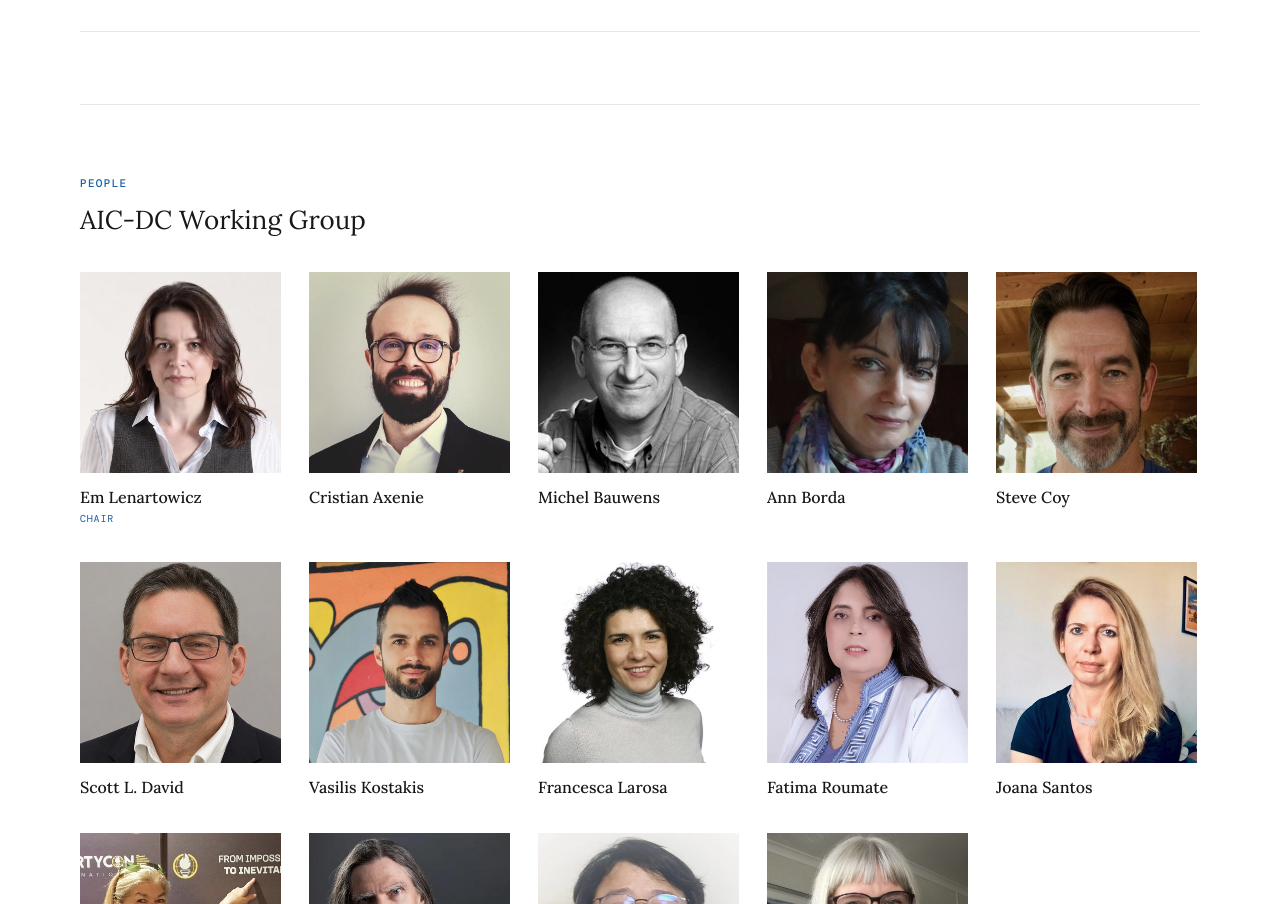
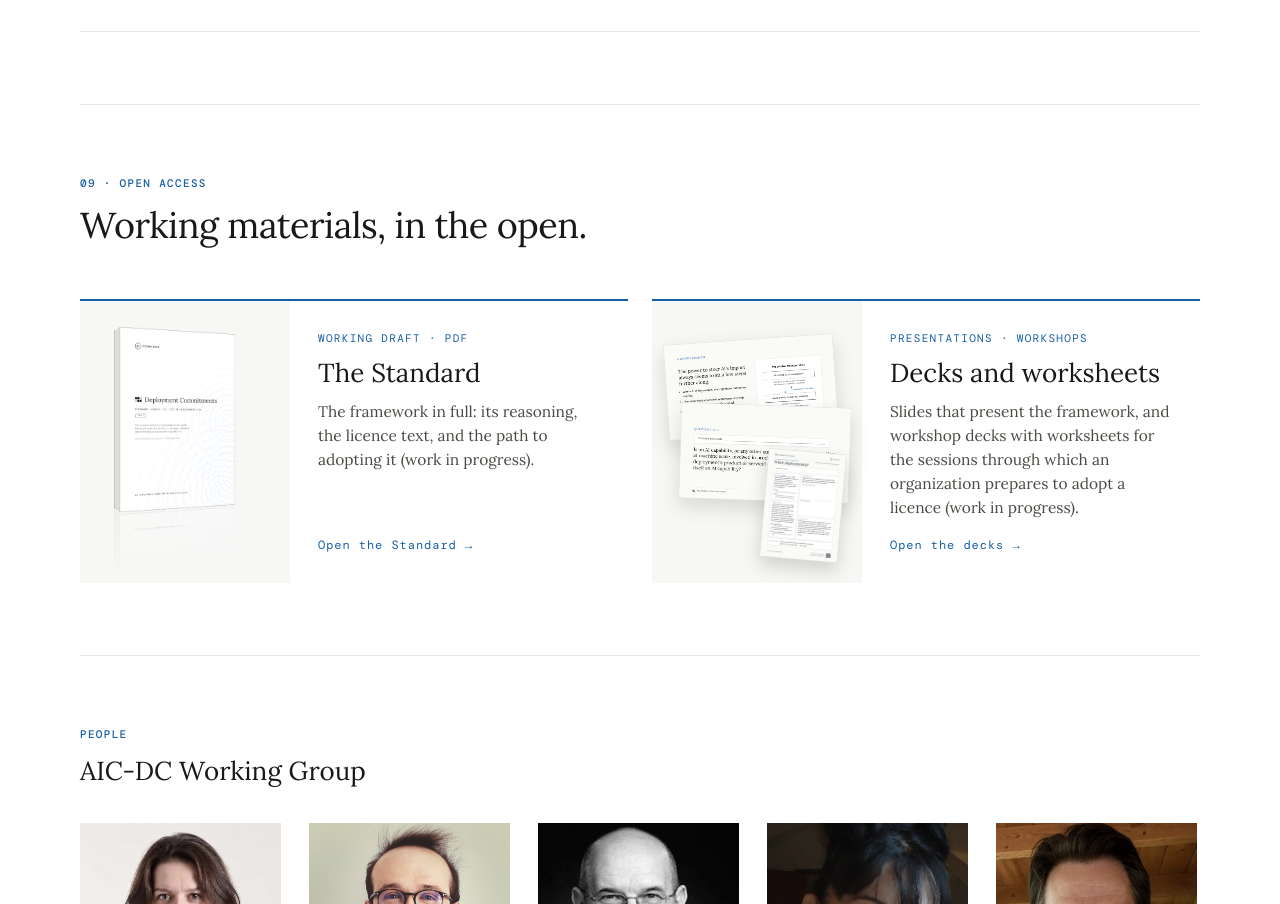
Before and after one commit to emlenartowicz/aic-dc-site, a plain HTML site: page index.html in a window 1280 px wide. Shown: the part 5888-6792 px from the top of the page. Drawn offline with nearby package versions, Linux system fonts and the light colour scheme.

Commit message:
Publish aic-dc.net (2026-11-24T16:21Z)

```diff
--- a/index.html
+++ b/index.html
@@ -112,6 +112,22 @@ section.band + section{border-top:0}
 .slot{margin-top:36px;border:2px dashed #e3c27a;background:#fff7e6;color:#6b4a00;font-family:var(--mono);font-size:13px;line-height:20px;padding:18px 22px}
 .slot-done{margin-top:36px}
 .slot-done a{color:var(--azure)}
+/* 09: the two picture cards (Em, 2026-11-24). The page's own card: white, the azure rule on top; the picture at the left on the page's stone. */
+.mats{margin-top:52px;display:grid;grid-template-columns:1fr 1fr;gap:24px}
+.mat{background:#fff;border-top:2px solid var(--azure);display:grid;grid-template-columns:210px 1fr;text-decoration:none;color:inherit;min-height:270px;overflow:hidden;transition:box-shadow .15s}
+.mat:hover{box-shadow:0 8px 28px rgba(0,0,0,.08)}
+.mat .pic{position:relative;background:var(--stone);min-height:270px}
+.mat .txt{padding:30px 28px 30px;display:flex;flex-direction:column}
+.mat .tag{font-family:var(--mono);font-size:11px;letter-spacing:.12em;text-transform:uppercase;color:var(--azure)}
+.mat h3{font-family:var(--serif);font-weight:400;font-size:26px;line-height:32px;margin:12px 0 10px;color:var(--ink)}
+.mat p{font-size:15.5px;line-height:1.55;color:var(--body-soft);margin:0}
+.mat .go{margin-top:auto;padding-top:18px;font-family:var(--mono);font-size:12px;letter-spacing:.08em;color:var(--azure)}
+.mat .bk{position:absolute;left:34px;top:26px;height:250px;width:auto}
+.mat .sl{position:absolute;width:170px;height:auto;border:1px solid rgba(24,24,22,.1);box-shadow:0 8px 20px rgba(0,0,0,.13);background:#fff}
+.mat .s1{left:14px;top:38px;transform:rotate(-4deg)} .mat .s2{left:28px;top:104px;transform:rotate(2deg)}
+.mat .ws{position:absolute;left:112px;top:150px;width:78px;height:auto;border:1px solid rgba(24,24,22,.1);box-shadow:0 8px 18px rgba(0,0,0,.16);transform:rotate(5deg);background:#fff}
+@media (max-width:900px){.mats{grid-template-columns:1fr}}
+@media (max-width:520px){.mat{grid-template-columns:1fr} .mat .pic{min-height:250px}}
 .people{margin-top:36px;display:flex;flex-wrap:wrap;column-gap:28px;row-gap:36px}
 .person{text-decoration:none;display:flex;flex-direction:column;gap:4px;width:calc((100% - 112px) / 5);max-width:201px}
 .person img{width:100%;height:auto;aspect-ratio:1;object-fit:cover;object-position:center top;display:block;margin-bottom:10px;filter:grayscale(15%)}
@@ -229,6 +245,15 @@ footer{border-top:1px solid var(--line);padding:72px var(--gutter) 40px;font-siz
 </div>
 </section>
 
+<section class="wrap" id="s09" data-slot="materials">
+<span class="label">09 · Open access</span>
+<h2 class="h2">Working materials, in the open.</h2>
+<div class="mats">
+<a class="mat" href="https://wg.aic-dc.net/the-standard.pdf"><div class="pic"><img class="bk" src="materials/standard-book.png" alt=""></div><div class="txt"><span class="tag">Working draft · PDF</span><h3>The Standard</h3><p>The framework in full: its reasoning, the licence text, and the path to adopting it (work in progress).</p><span class="go">Open the Standard →</span></div></a>
+<a class="mat" href="https://decks.aic-dc.net/"><div class="pic"><img class="sl s1" src="materials/slide-presentation.png" alt=""><img class="sl s2" src="materials/slide-workshop.png" alt=""><img class="ws" src="materials/worksheet.png" alt=""></div><div class="txt"><span class="tag">Presentations · Workshops</span><h3>Decks and worksheets</h3><p>Slides that present the framework, and workshop decks with worksheets for the sessions through which an organization prepares to adopt a licence (work in progress).</p><span class="go">Open the decks →</span></div></a>
+</div>
+</section>
+
 <section class="wrap" id="people">
 <span class="label">People</span>
 <h3 class="people-h">AIC-DC Working Group</h3>
```
Also changed, not shown: materials/slide-presentation.png (added), materials/slide-workshop.png (added), materials/standard-book.png (added), materials/worksheet.png (added).
